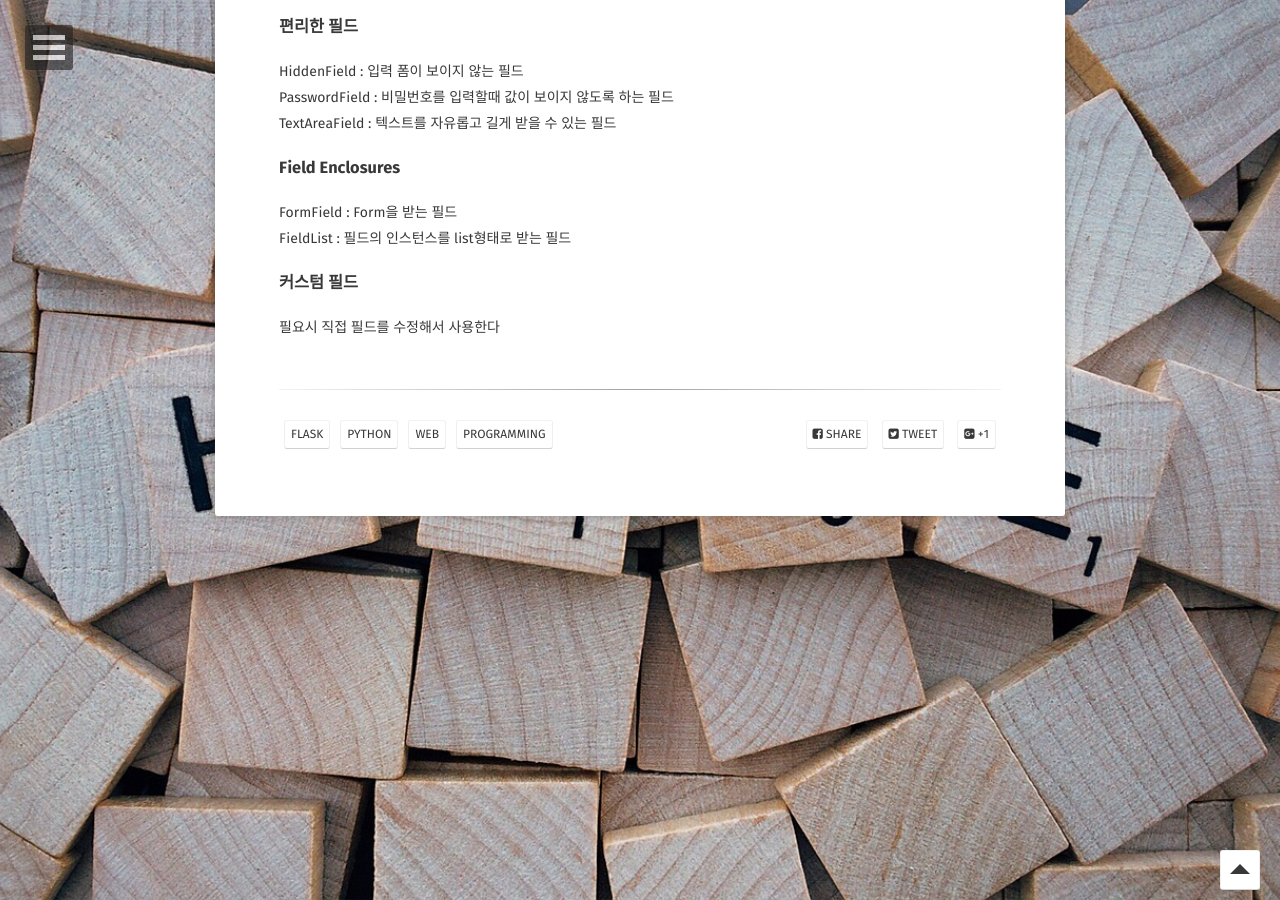
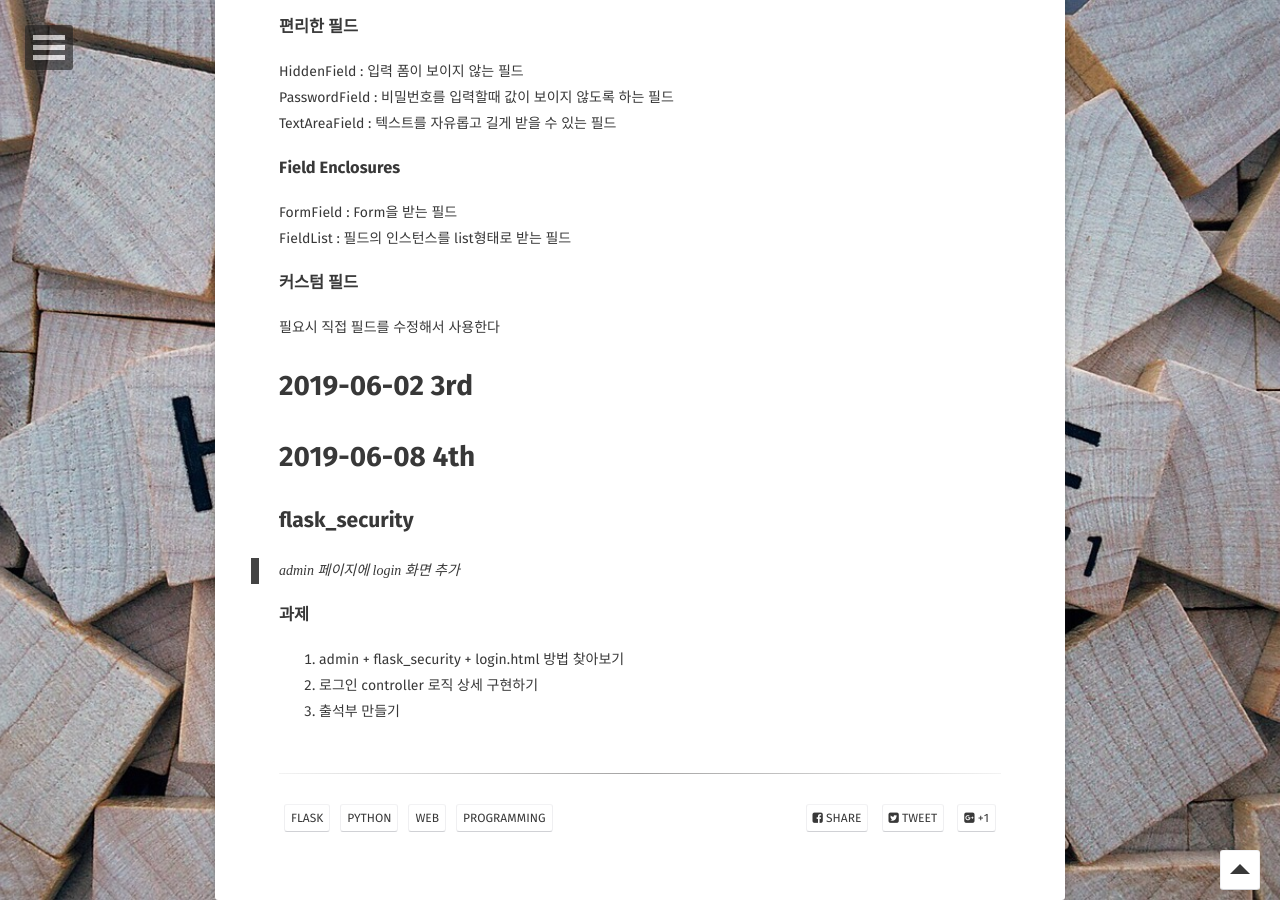
Before and after one commit to Jungjihyuk/JH_Life, a Jekyll site: the page built from _posts/2019-05-18-flask.md, in a window 1280 px wide and 900 px high, scrolled down 9900 px. Built offline with Jekyll 4.4.1, drawn with Linux system fonts in a browser that asks for light colours; some web fonts are replaced; comment, search, counter and statistics services are not loaded.

Commit message:
6/8 flask study

```diff
--- a/_posts/2019-05-18-flask.md
+++ b/_posts/2019-05-18-flask.md
@@ -370,3 +370,21 @@ FieldList : 필드의 인스턴스를 list형태로 받는 필드 <br>
 
 ### 커스텀 필드
 필요시 직접 필드를 수정해서 사용한다
+
+
+
+# 2019-06-02 3rd
+
+
+# 2019-06-08 4th
+
+## flask_security
+
+> admin 페이지에 login 화면 추가
+
+
+### 과제
+
+1. admin + flask_security + login.html 방법 찾아보기
+2. 로그인 controller 로직 상세 구현하기
+3. 출석부 만들기
```
